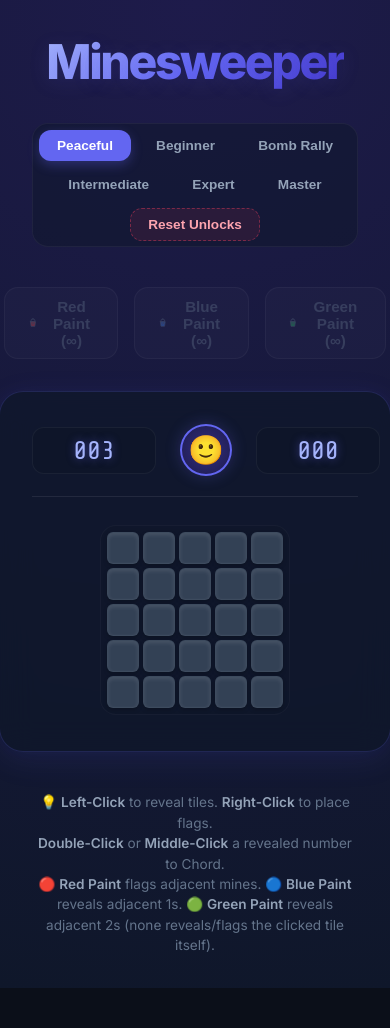
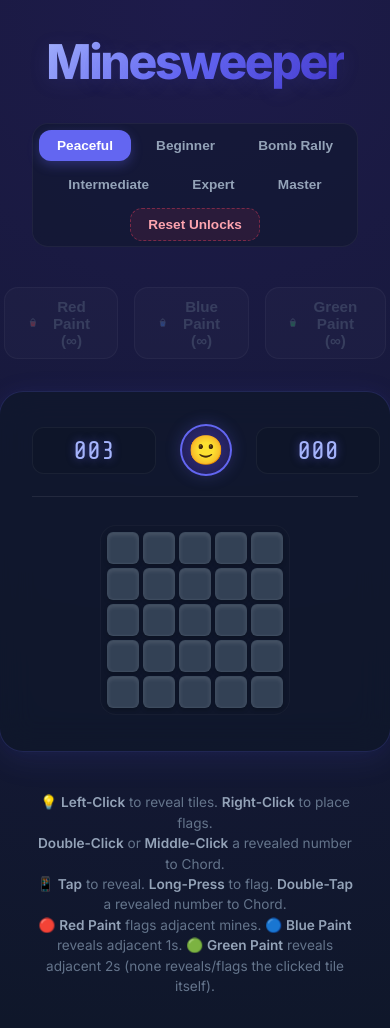
Before and after one commit to bofirial/CharlieMinesweeper, a React (Vite) app in the folder frontend/: page / in a window 390 px wide. Before the commit the page ends 988 px from the top, so only its background shows below. Built offline with nearby package versions, Linux system fonts and the light colour scheme.

Commit message:
Add phone touch directions to game instructions and adjust styling

```diff
--- a/frontend/src/components/Minesweeper.tsx
+++ b/frontend/src/components/Minesweeper.tsx
@@ -282,6 +282,7 @@ export const Minesweeper: React.FC = () => {
       <div className="game-instructions">
         💡 <span>Left-Click</span> to reveal tiles. <span>Right-Click</span> to place flags.<br />
         <span>Double-Click</span> or <span>Middle-Click</span> a revealed number to Chord.<br />
+        📱 <span>Tap</span> to reveal. <span>Long-Press</span> to flag. <span>Double-Tap</span> a revealed number to Chord.<br />
         🔴 <span>Red Paint</span> flags adjacent mines. 🔵 <span>Blue Paint</span> reveals adjacent 1s. 🟢 <span>Green Paint</span> reveals adjacent 2s (none reveals/flags the clicked tile itself).
       </div>
     </div>
--- a/frontend/src/index.css
+++ b/frontend/src/index.css
@@ -372,7 +372,7 @@ body {
 
 /* Instructions */
 .game-instructions {
-  max-width: 450px;
+  max-width: 550px;
   text-align: center;
   font-size: 0.85rem;
   color: #64748b;
```
